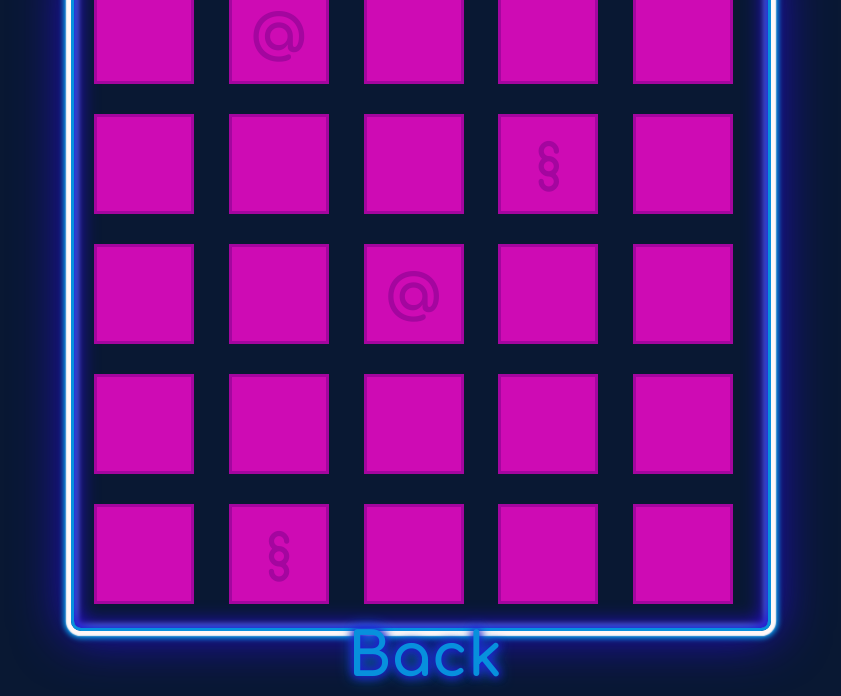
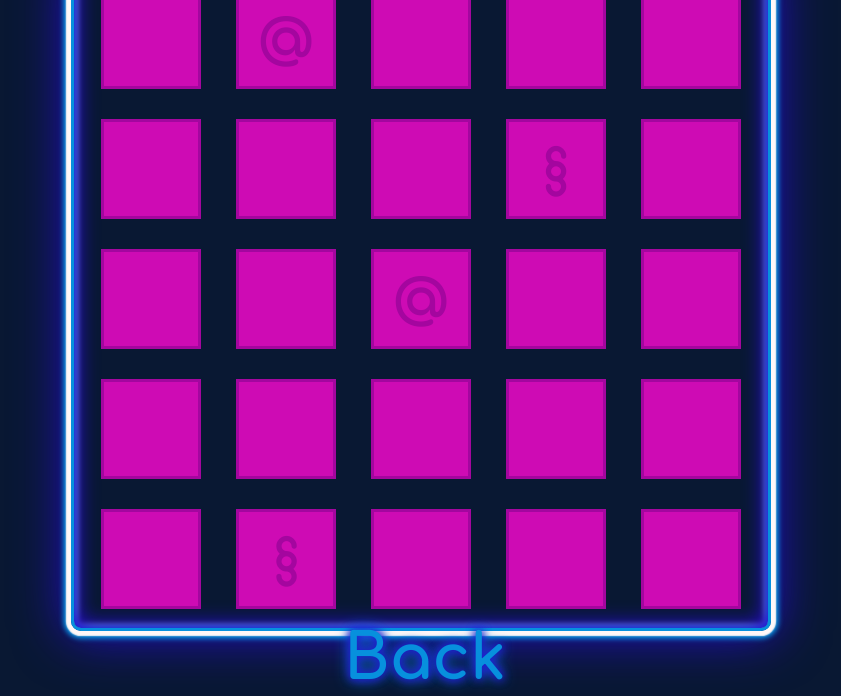
Before and after one commit to svenahac/Memory, a plain HTML site: page src/pages/play.html in a window 1280 px wide. In both pictures the pointer is over the button "Back". Shown: the part 104-800 px from the top of the page, without its empty margins (219-1060 px from the left). Drawn offline with Linux system fonts and the light colour scheme.

Commit message:
UI fixes

```diff
--- a/src/css/about.css
+++ b/src/css/about.css
@@ -59,6 +59,11 @@ button {
   cursor: pointer;
 }
 
+button:hover {
+  font-size: 63px;
+  transition: 0.2s;
+}
+
 @media screen and (max-width: 1024px) {
   p {
     font-size: 20px;
--- a/src/css/index.css
+++ b/src/css/index.css
@@ -124,6 +124,11 @@ button {
   cursor: pointer;
 }
 
+button:hover {
+  font-size: 63px;
+  transition: 0.2s;
+}
+
 @media screen and (max-width: 1024px) {
   .neon-sign {
     right: 1rem;
--- a/src/css/play.css
+++ b/src/css/play.css
@@ -47,6 +47,8 @@ body {
   grid-template-columns: repeat(var(--num-cols), 1fr);
   grid-auto-rows: var(--row-height);
   gap: var(--gap);
+  align-items: center;
+  justify-items: center;
 }
 
 /*
@@ -98,6 +100,11 @@ button {
   top: 94%;
 }
 
+button:hover {
+  font-size: 63px;
+  transition: 0.2s;
+}
+
 .timer {
   font-weight: 700;
   color: #0790dd;
```
